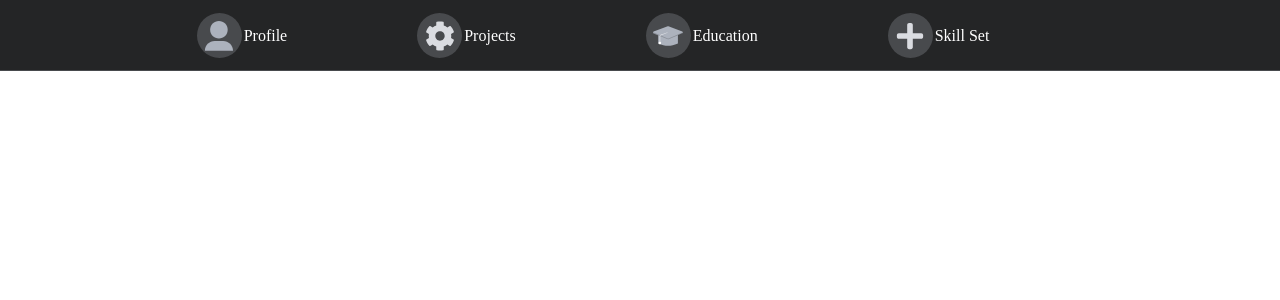
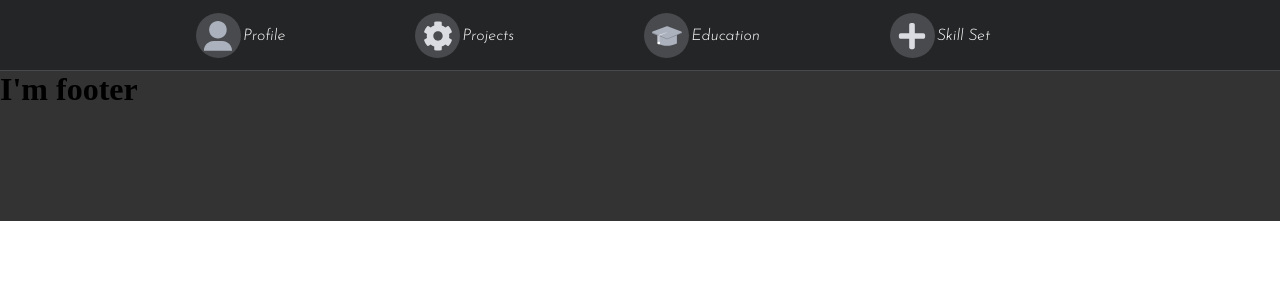
Before and after one commit to TarikDorhmi01/portfolio, a React (Create React App) app: page / in a window 1280 px wide. Shown: the top 300 px of the page. Built offline with nearby package versions, Linux system fonts and the light colour scheme.

Commit message:
footer add

```diff
--- a/src/App.css
+++ b/src/App.css
@@ -5,6 +5,5 @@
   --nav-size: 70px;
   --border: 1px solid #474a4d;
   --border-radius: 8px;
+  --bg-footer: #333333;
 }
-@media (max-width: 800px) {
-}
--- a/src/App.js
+++ b/src/App.js
@@ -5,6 +5,7 @@ import { ReactComponent as PlusIcon } from './icons/plus.svg';
 import { ReactComponent as EducationIcon } from './icons/education.svg';
 import  Navbar from './Components/Navbar';
 import  NavItem from './Components/NavItem';
+import Footer from './Components/Footer';
 import {
   BrowserRouter as Router,
   Switch,
@@ -52,7 +53,9 @@ function App() {
             <h1>hi i'm skill set page</h1>
           </Route>
         </Switch>
+      <Footer>
 
+      </Footer>
     </div>
     </Router>
 
--- /dev/null
+++ b/src/Components/Footer.css
@@ -0,0 +1,4 @@
+.Footer {
+  background-color: var(--bg-footer);
+  height: 150px;
+}
--- /dev/null
+++ b/src/Components/Footer.js
@@ -0,0 +1,12 @@
+import './Footer.css'
+import React from 'react'
+
+function Footer() {
+    return (
+        <div className="Footer">
+            <h1>I'm footer</h1>
+        </div>
+    )
+}
+
+export default Footer
--- a/src/Components/NavItem.css
+++ b/src/Components/NavItem.css
@@ -1,3 +1,4 @@
+@import url("https://fonts.googleapis.com/css2?family=Josefin+Sans:ital,wght@1,300&display=swap");
 .nav-item {
   width: calc(var(--nav-item) * 0.8);
   display: flex;
@@ -28,6 +29,7 @@
   height: 30px;
 }
 .Description {
+  font-family: "Josefin Sans", sans-serif;
   display: flex;
   color: white;
 }
```
Also changed, not shown: src/Components/FootItem.js (added, +16 -0 lines), src/Components/NavItem.js (+1 -8 lines), src/Components/FootItem.css (added), 1 other file (tests, documents, lock files or other folders).
